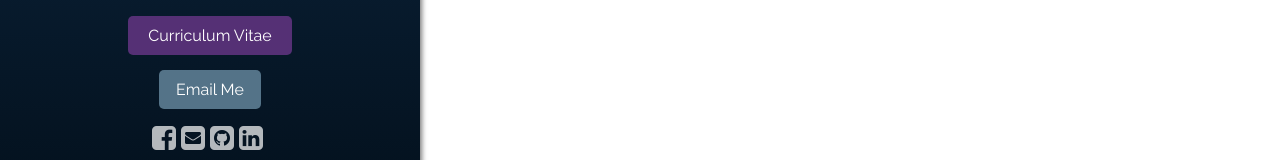
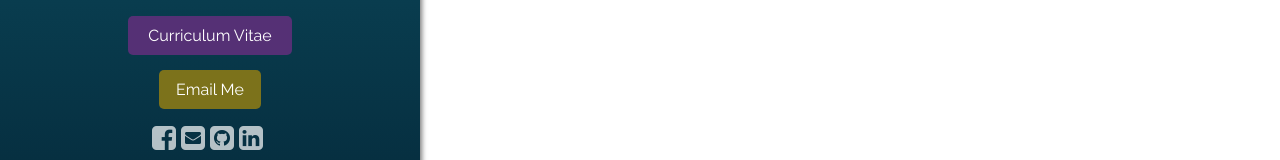
Before and after one commit to keltonlee/kelton-portfolio, a React (Create React App) app: page / in a window 1280 px wide. Shown: the part 585-745 px from the top of the page. Built offline with nearby package versions, Linux system fonts and the light colour scheme.

Commit message:
slight change

```diff
--- a/public/css/style.css
+++ b/public/css/style.css
@@ -46,11 +46,11 @@ header .wrapper .content-wrapper {
     float: left;
     color: #fff !important;
     height: 100%;
-    background-image: -webkit-linear-gradient(bottom, #03101c 0%, #14375a 100%);
-    background-image: -moz-linear-gradient(bottom, #03101c 0%, #14375a 100%);
-    background-image: -o-linear-gradient(bottom, #03101c 0%, #14375a 100%);
-    background-image: -ms-linear-gradient(bottom, #03101c 0%, #14375a 100%);
-    background-image: linear-gradient(to top, #03101c 0%, #14375a 100%);
+    background-image: -webkit-linear-gradient(bottom, #052b3c 0%, #146c81 100%);
+    background-image: -moz-linear-gradient(bottom, #052b3c 0%, #146c81 100%);
+    background-image: -o-linear-gradient(bottom, #052b3c 0%, #146c81 100%);
+    background-image: -ms-linear-gradient(bottom, #052b3c 0%, #146c81 100%);
+    background-image: linear-gradient(to top, #052b3c 0%, #146c81 100%);
 }
 
 .sidebar .bio {
--- a/src/components/About.js
+++ b/src/components/About.js
@@ -19,7 +19,7 @@ const styles = {
     display: 'inline-block',
     padding: '10px 17px',
     fontSize: '16px',
-    backgroundColor: '#547388',
+    backgroundColor: '#7c721b',
     color: '#fff',
     border: 'none',
     borderRadius: '5px',
@@ -29,7 +29,7 @@ const styles = {
   },
   buttonHover: {
     backgroundColor: '#0056b3',
-  },
+  }
 };
 
 const About = ({avatar, name, profession, bio, address, email, CV, social}) => {
```
